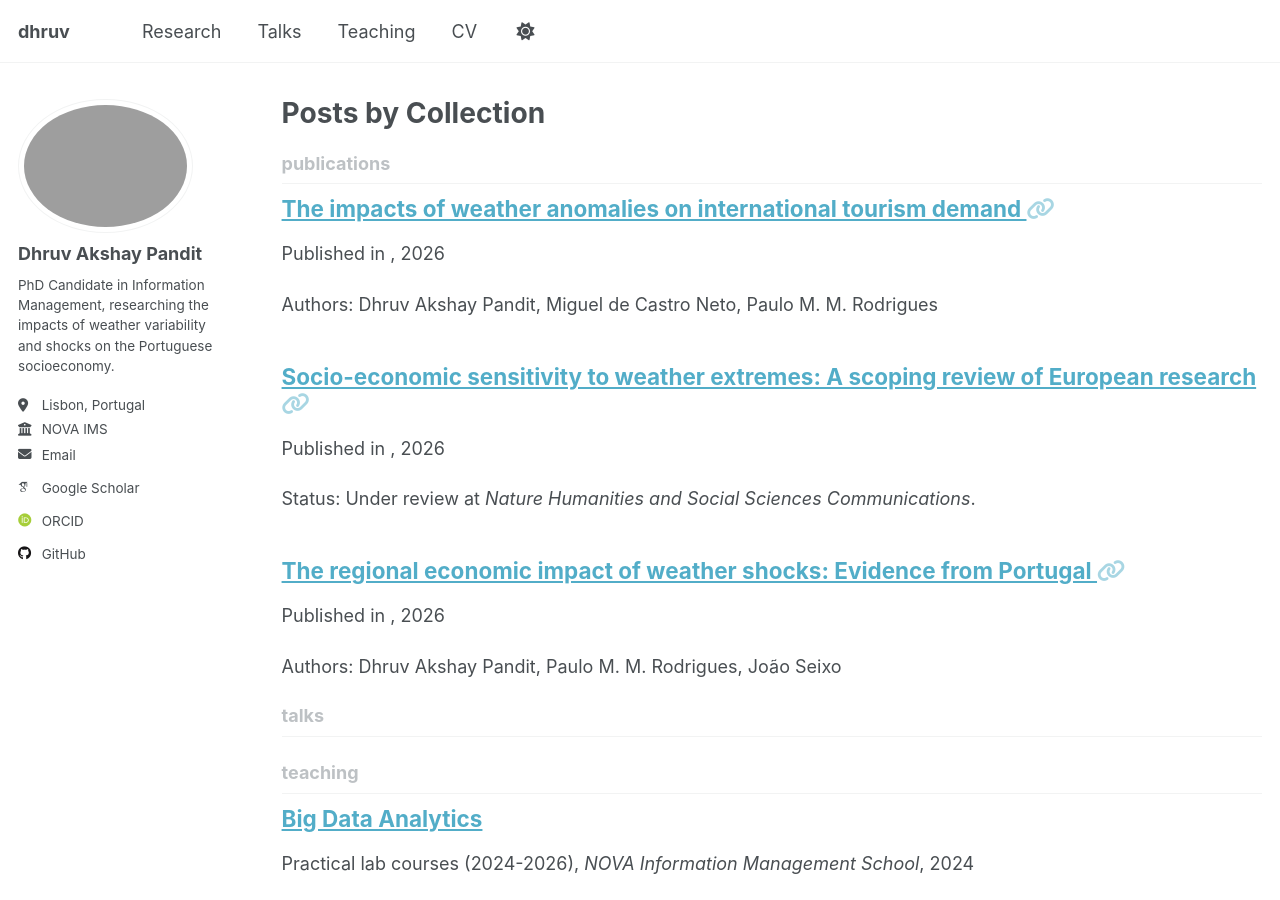
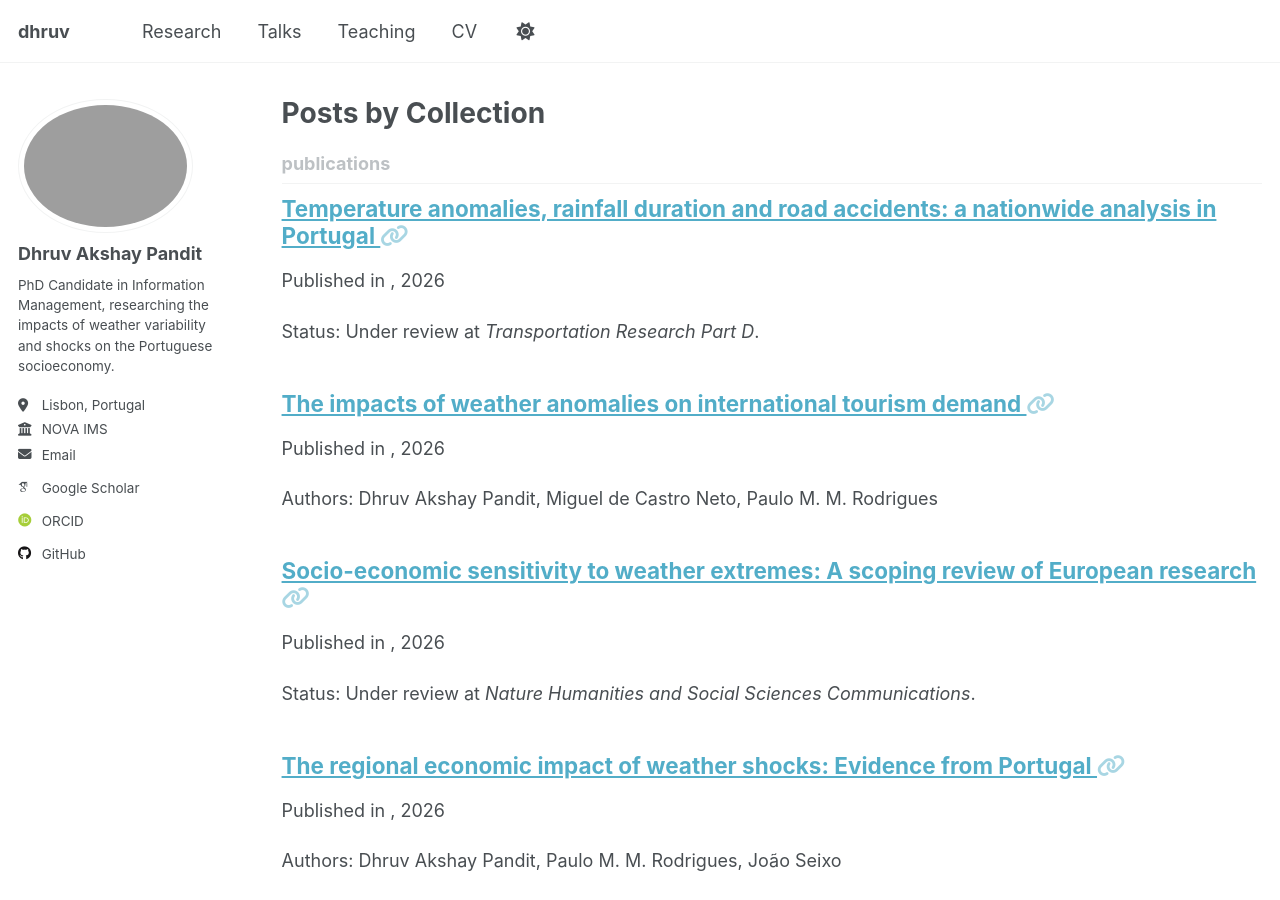
Before and after one commit to dhruv-pandit/dhruv-pandit.github.io, a Jekyll site: the page built from _pages/collection-archive.html, in a window 1280 px wide and 900 px high. Built offline with Jekyll 4.4.1, drawn with Linux system fonts in a browser that asks for light colours; some web fonts are replaced; a script that is not in the unit is left out; part of the change alters nothing that is shown.

````diff
--- a/_pages/research.md
+++ b/_pages/research.md
@@ -53,6 +53,20 @@ Banco de Portugal Economic Studies.
 
 </div>
 
+<div class="research-entry" markdown="1">
+
+### [Temperature anomalies, rainfall duration and road accidents: a nationwide analysis in Portugal](/research/temperature-anomalies-road-accidents/)
+
+Under review at *Transportation Research Part D*.
+{: .research-entry__meta}
+
+*Suggested citation:* Pandit, Dhruv Akshay and de Castro Neto, Miguel and Marques Rodrigues, Paulo Manuel, Temperature anomalies, rainfall duration and road accidents: a nationwide analysis in Portugal. Available at SSRN: https://ssrn.com/abstract=7550196 or http://dx.doi.org/10.2139/ssrn.7550196
+{: .research-entry__citation}
+
+[SSRN preprint](https://papers.ssrn.com/sol3/papers.cfm?abstract_id=7550196){: .btn}
+
+</div>
+
 ## Conference Papers
 
 <div class="research-entry" markdown="1">
@@ -65,7 +79,3 @@ Presented at [Econometric Models of Climate Change (ECMM-X) 2026](https://climat
 </div>
 
 ## Work in Progress
-
-### The effects of weather anomalies on severe traffic accidents
-
-<small>Dhruv Akshay Pandit, Miguel de Castro Neto, Paulo M.M Rodrigues et al.</small>
--- /dev/null
+++ b/_publications/temperature-anomalies-road-accidents.md
@@ -0,0 +1,31 @@
+---
+title: "Temperature anomalies, rainfall duration and road accidents: a nationwide analysis in Portugal"
+collection: publications
+category: working_papers
+permalink: /research/temperature-anomalies-road-accidents/
+author_profile: true
+share: true
+comments: false
+link: "https://papers.ssrn.com/sol3/papers.cfm?abstract_id=7550196"
+---
+
+Status: Under review at *Transportation Research Part D*.
+
+## Abstract
+
+Climate change is expected to intensify extreme heat and rainfall, yet its implications for road safety remain insufficiently understood. Existing research has focused on absolute weather levels using official accident statistics, which are delayed and omit less severe incidents. We examine weather anomalies and traffic accidents in mainland Portugal using a daily municipality-level panel (2021--2025) combining crowdsourced accident reports with hourly reanalysis. Exposure is defined relative to municipality-specific climatological baselines and estimated by Poisson pseudo-maximum likelihood. A one standard deviation increase in the daily temperature anomaly is associated with 4.5\% more expected accidents, and the same increase in wet-hour exposure with 9.4\%, significantly larger than that for daily total rainfall. Conditional on the daily mean anomaly, additional hours in the local cold tail are associated with higher counts, although cold days overall are associated with fewer accidents. The response to wet-hour exposure declines from freeways to local streets.
+
+### Keywords
+
+- Temperature anomalies
+- Road traffic accidents
+- Rainfall duration
+- Climate exposure
+- Crowdsourced data
+
+### Suggested Citation
+
+```text
+Pandit, Dhruv Akshay and de Castro Neto, Miguel and Marques Rodrigues, Paulo Manuel, Temperature anomalies, rainfall duration and road accidents: a nationwide analysis in Portugal. Available at SSRN: https://ssrn.com/abstract=7550196 or http://dx.doi.org/10.2139/ssrn.7550196
+```
+{: .citation-code}
````
